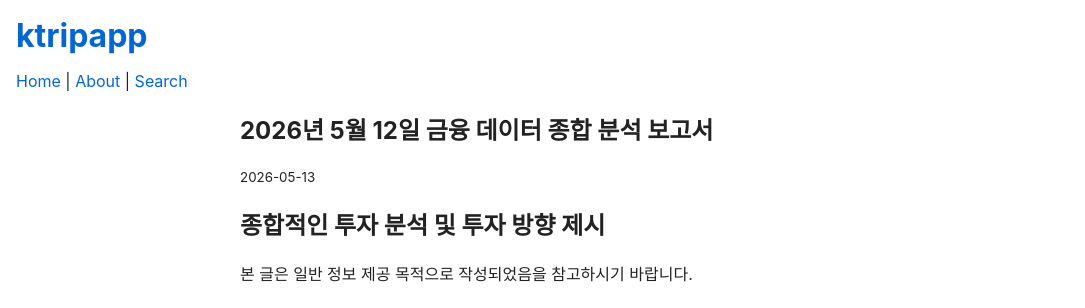
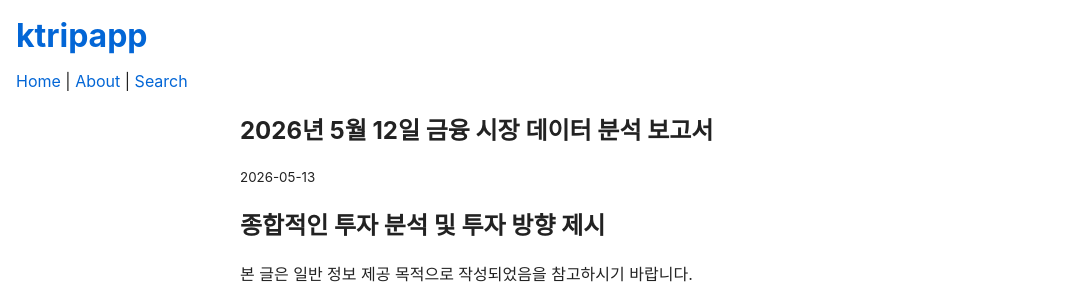
Before and after one commit to ktripapp/ktripapp.github.io, a Jekyll site: the page built from _posts/2026-05-13-jadong-saengseong-poseuteu.md, in a window 1280 px wide. Shown: the top 308 px of the page, without its empty margins (0-1085 px from the left). Built offline with Jekyll 4.4.1, drawn with Linux system fonts in a browser that asks for light colours; comment, search, counter and statistics services are not loaded; part of the change alters nothing that is shown.

Commit message:
Add post: 2026-05-13-jadong-saengseong-poseuteu.md

```diff
--- a/_posts/2026-05-13-jadong-saengseong-poseuteu.md
+++ b/_posts/2026-05-13-jadong-saengseong-poseuteu.md
@@ -1,13 +1,13 @@
 ---
 layout: post
-title: "2026년 5월 12일 금융 데이터 종합 분석 보고서"
+title: "2026년 5월 12일 금융 시장 데이터 분석 보고서"
 date: 2026-05-13
-description: "2026년 5월 12일 금융 시장 데이터를 종합 분석하여 투자 점수를 도출하고, 투자 방향과 리스크 포인트를 제시합니다. 전문적인 금융 애널리스트의 의견을 확인하세요."
+description: "2026년 5월 12일 금융 시장 데이터를 종합 분석하여 투자 점수를 도출하고 투자 방향과 리스크 포인트를 제시합니다."
 tags:
   - "금융"
-  - "투자"
-  - "시장 분석"
-  - "투자 전략"
+  - "시장 데이터"
+  - "투자 분석"
+canonical: "링크"
 ---
 # 종합적인 투자 분석 및 투자 방향 제시
 
```
